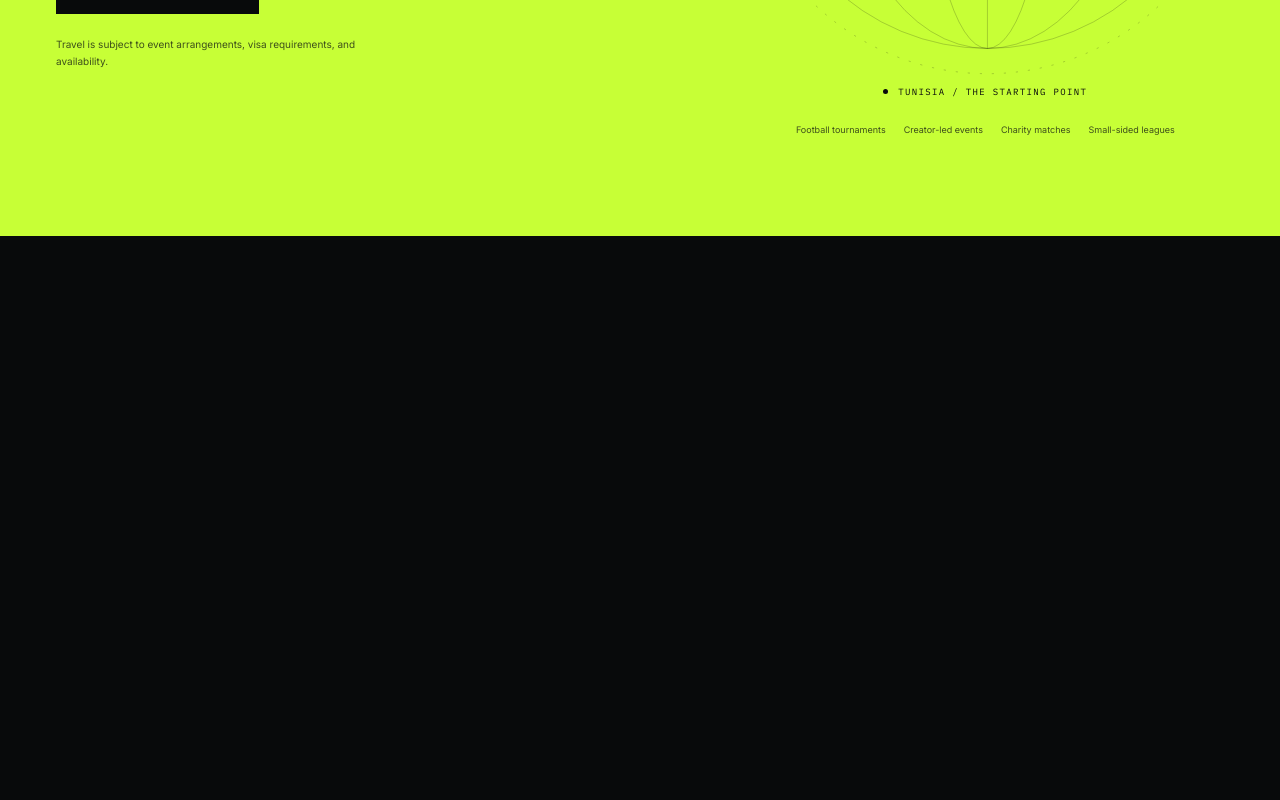
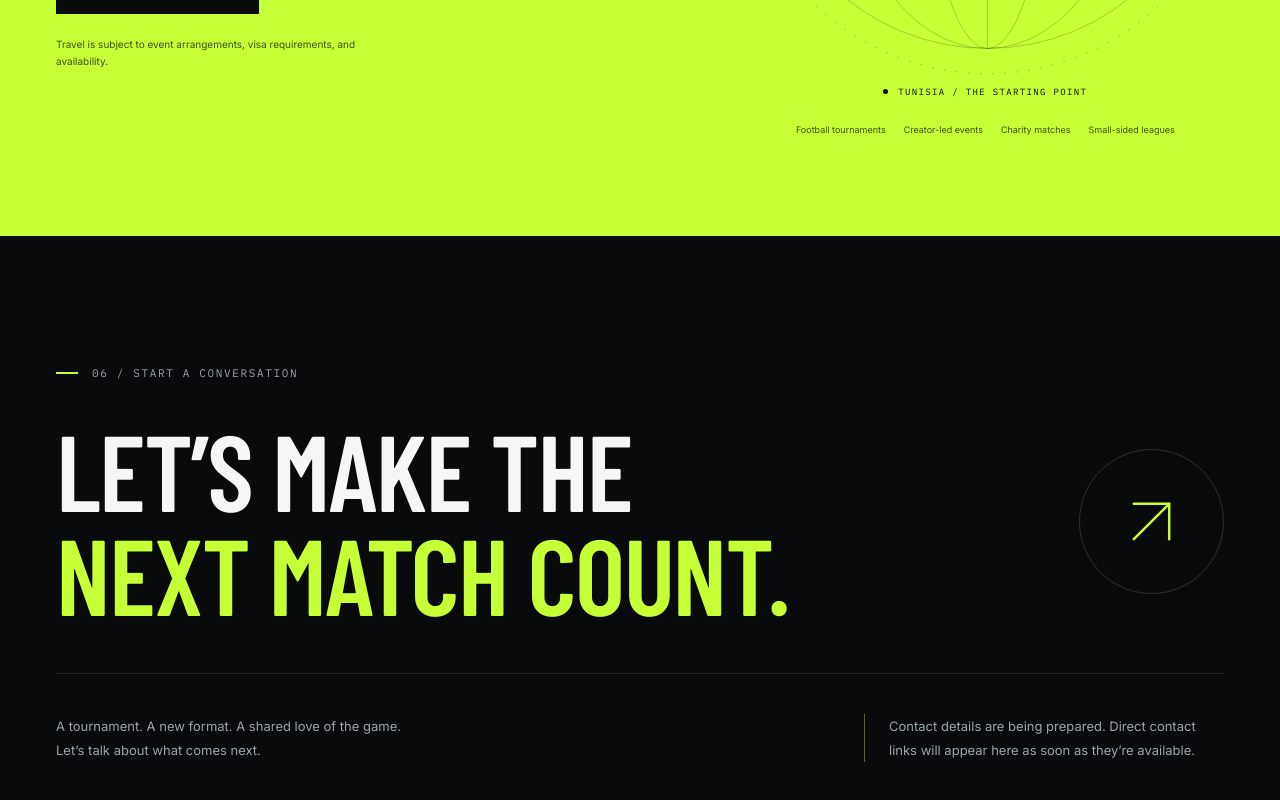
Before and after one commit to yassine-mathlouthi/Referee, a React (Vite) app: page / in a window 1280 px wide. Shown: the part 5461-6261 px from the top of the page. Before the commit the page ends 5697 px from the top, so only its background shows below. Built offline with nearby package versions, Linux system fonts and the light colour scheme; a web font is replaced by a local one.

Commit message:
feat: add contact section with validated configurable destinations

```diff
--- a/src/App.tsx
+++ b/src/App.tsx
@@ -7,8 +7,9 @@ import { Philosophy } from './sections/Philosophy'
 import { Experience } from './sections/Experience'
 import { Gallery } from './sections/Gallery'
 import { Availability } from './sections/Availability'
+import { Contact } from './sections/Contact'
 
 export default function App() {
   const { t } = useLanguage()
-  return <><a href="#main" className="skip-link">{t.skip}</a><IntroSequence /><Navbar /><main id="main"><Hero /><About /><Philosophy /><Experience /><Gallery /><Availability /></main></>
+  return <><a href="#main" className="skip-link">{t.skip}</a><IntroSequence /><Navbar /><main id="main"><Hero /><About /><Philosophy /><Experience /><Gallery /><Availability /><Contact /></main></>
 }
--- /dev/null
+++ b/src/components/ui/MagneticLink.tsx
@@ -0,0 +1,14 @@
+import { motion, useMotionValue, useReducedMotion, useSpring } from 'motion/react'
+import type { ReactNode } from 'react'
+
+export function MagneticLink({ href, children, external = false, className = '' }: { href: string; children: ReactNode; external?: boolean; className?: string }) {
+  const reduced = useReducedMotion()
+  const x = useMotionValue(0), y = useMotionValue(0)
+  const sx = useSpring(x, { stiffness: 230, damping: 20 }), sy = useSpring(y, { stiffness: 230, damping: 20 })
+  return <motion.a className={className} href={href} target={external ? '_blank' : undefined} rel={external ? 'noopener noreferrer' : undefined} style={{ x: sx, y: sy }} onPointerMove={event => {
+    if (reduced || event.pointerType !== 'mouse') return
+    const rect = event.currentTarget.getBoundingClientRect()
+    x.set((event.clientX - rect.left - rect.width / 2) * .08)
+    y.set((event.clientY - rect.top - rect.height / 2) * .08)
+  }} onPointerLeave={() => { x.set(0); y.set(0) }}>{children}</motion.a>
+}
--- /dev/null
+++ b/src/lib/contact.ts
@@ -0,0 +1,18 @@
+import { profile } from '../data/profile'
+
+export type ContactKey = 'email' | 'whatsapp' | 'linkedin' | 'youtube' | 'cv'
+export interface ContactLink { key: ContactKey; href: string; external: boolean }
+
+export function getContactLinks(data = profile): ContactLink[] {
+  const links: ContactLink[] = []
+  if (/^[^\s@]+@[^\s@]+\.[^\s@]+$/.test(data.email)) links.push({ key: 'email', href: `mailto:${data.email}`, external: false })
+  if (/^[1-9]\d{6,14}$/.test(data.whatsapp)) links.push({ key: 'whatsapp', href: `https://wa.me/${data.whatsapp}`, external: true })
+  for (const key of ['linkedin', 'youtube'] as const) {
+    try {
+      const url = new URL(data[key])
+      if (url.protocol === 'https:') links.push({ key, href: url.href, external: true })
+    } catch { /* Unconfigured destinations stay hidden. */ }
+  }
+  if (/^\/(?!\/).+\.pdf$/i.test(data.cv)) links.push({ key: 'cv', href: data.cv, external: false })
+  return links
+}
--- /dev/null
+++ b/src/sections/Contact.tsx
@@ -0,0 +1,14 @@
+import { ArrowUpRight } from 'lucide-react'
+import { useLanguage } from '../i18n/context'
+import { getContactLinks } from '../lib/contact'
+import { SectionReveal } from '../components/motion/SectionReveal'
+import { MagneticLink } from '../components/ui/MagneticLink'
+
+export function Contact() {
+  const { t } = useLanguage()
+  const links = getContactLinks()
+  return <section id="contact" className="section contact container" aria-labelledby="contact-title">
+    <SectionReveal><p className="eyebrow section-label">{t.contact.label}</p><div className="contact-heading"><h2 id="contact-title" className="section-heading">{t.contact.title}<br/><span className="accent">{t.contact.accent}</span></h2><div className="contact-arrow" aria-hidden="true"><ArrowUpRight strokeWidth={.7}/></div></div></SectionReveal>
+    <SectionReveal className="contact-bottom"><p className="body-copy">{t.contact.body}</p>{links.length > 0 ? <div className="contact-links">{links.map(link => <MagneticLink key={link.key} href={link.href} external={link.external} className={`button ${link.key === 'email' || link.key === 'whatsapp' ? 'button-primary' : 'button-outline'}`}>{t.contact[link.key]}<ArrowUpRight/></MagneticLink>)}</div> : <p className="contact-pending body-copy">{t.contact.pending}</p>}</SectionReveal>
+  </section>
+}
--- a/src/styles/globals.css
+++ b/src/styles/globals.css
@@ -165,6 +165,17 @@ body::after { content: ''; position: fixed; inset: 0; z-index: 80; pointer-event
 .world-label > span { width: 5px; height: 5px; background: #080a0b; border-radius: 50%; }
 .availability-audiences { list-style: none; padding: 26px 0 0; margin: 0; display: flex; flex-wrap: wrap; justify-content: center; gap: 8px 18px; }
 .availability-audiences li { font-size: 9px; color: #3e501b; }
+.contact { padding-block: 130px 100px; }
+.contact-heading { display: flex; align-items: center; gap: 40px; justify-content: space-between; }
+.contact .section-heading { font-size: clamp(62px, 8.4vw, 122px); }
+.contact-arrow { display: grid; place-items: center; border: 1px solid #ffffff26; width: 145px; height: 145px; flex-shrink: 0; border-radius: 50%; color: #c7ff36; }
+.contact-arrow svg { width: 85px; height: 85px; }
+.contact-bottom { display: flex; justify-content: space-between; gap: 65px; margin-top: 48px; padding-top: 40px; border-top: 1px solid #ffffff1a; }
+.contact-bottom > .body-copy { max-width: 360px; font-size: 13px; }
+.contact-links { display: flex; flex-wrap: wrap; justify-content: flex-end; gap: 12px; max-width: 580px; }
+.contact-pending { border-inline-start: 1px solid #c7ff3666; padding-inline-start: 24px; }
+@media (max-width: 1023px) { .contact-arrow { width: 100px; height: 100px; }.contact-arrow svg { width: 55px; height: 55px; } }
+@media (max-width: 767px) { .contact { padding-block: 80px; }.contact-heading { gap: 0; }.contact-arrow { display: none; }.contact .section-heading { font-size: clamp(54px, 12.2vw, 90px); }.contact-bottom { flex-direction: column; gap: 24px; margin-top: 32px; padding-top: 28px; }.contact-links { justify-content: flex-start; } }
 @media (max-width: 767px) {
   .availability { padding-block: 75px 50px; }.availability-grid { grid-template-columns: 1fr; gap: 20px; }.availability .section-heading { font-size: clamp(60px, 14vw, 94px); }
   .world-composition { max-width: 380px; width: 100%; margin-inline: auto; }.world-grid { width: 100%; margin: 0; }.availability-audiences { padding-top: 22px; }
```
Also changed, not shown: 1 other file (tests, documents, lock files or other folders).
